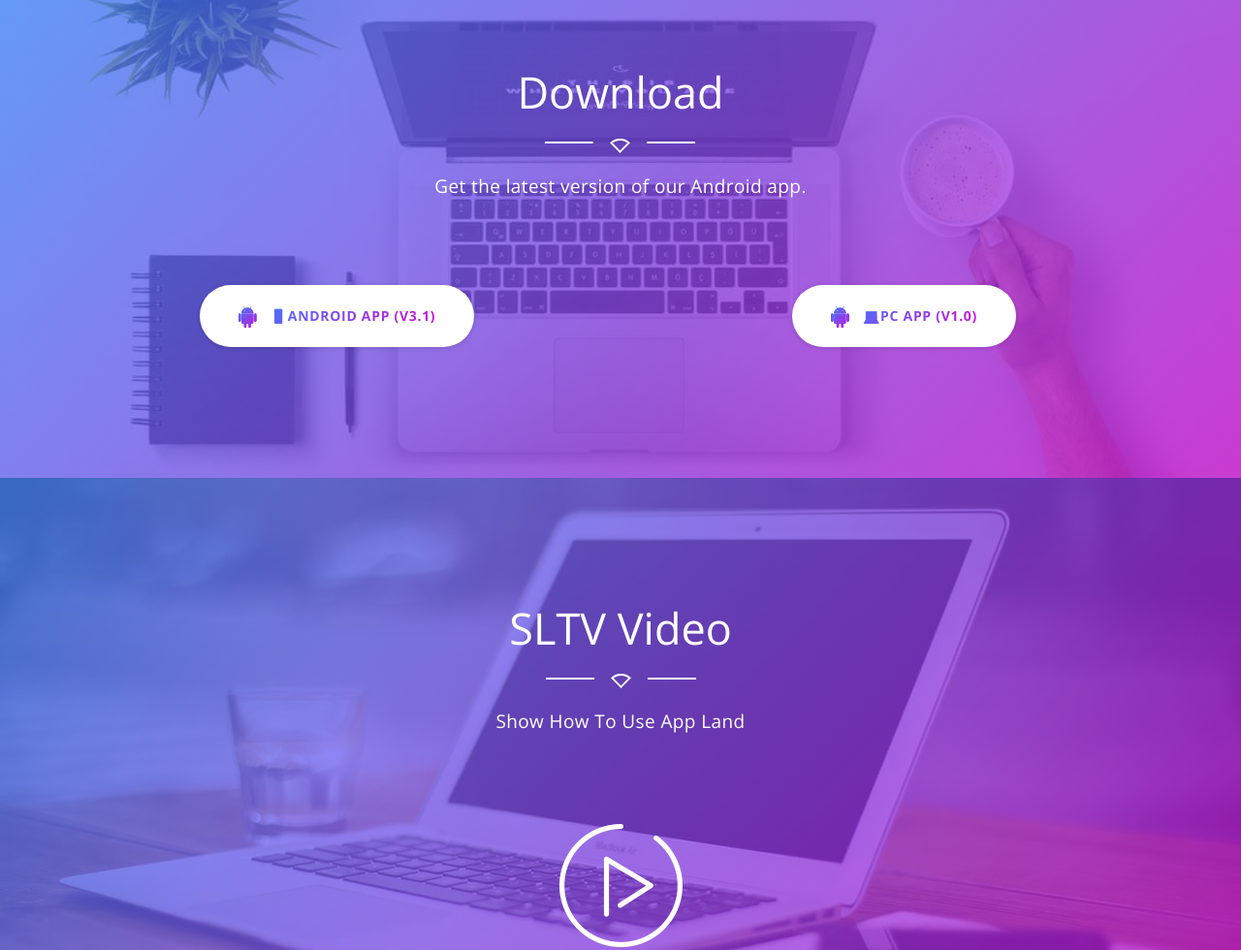
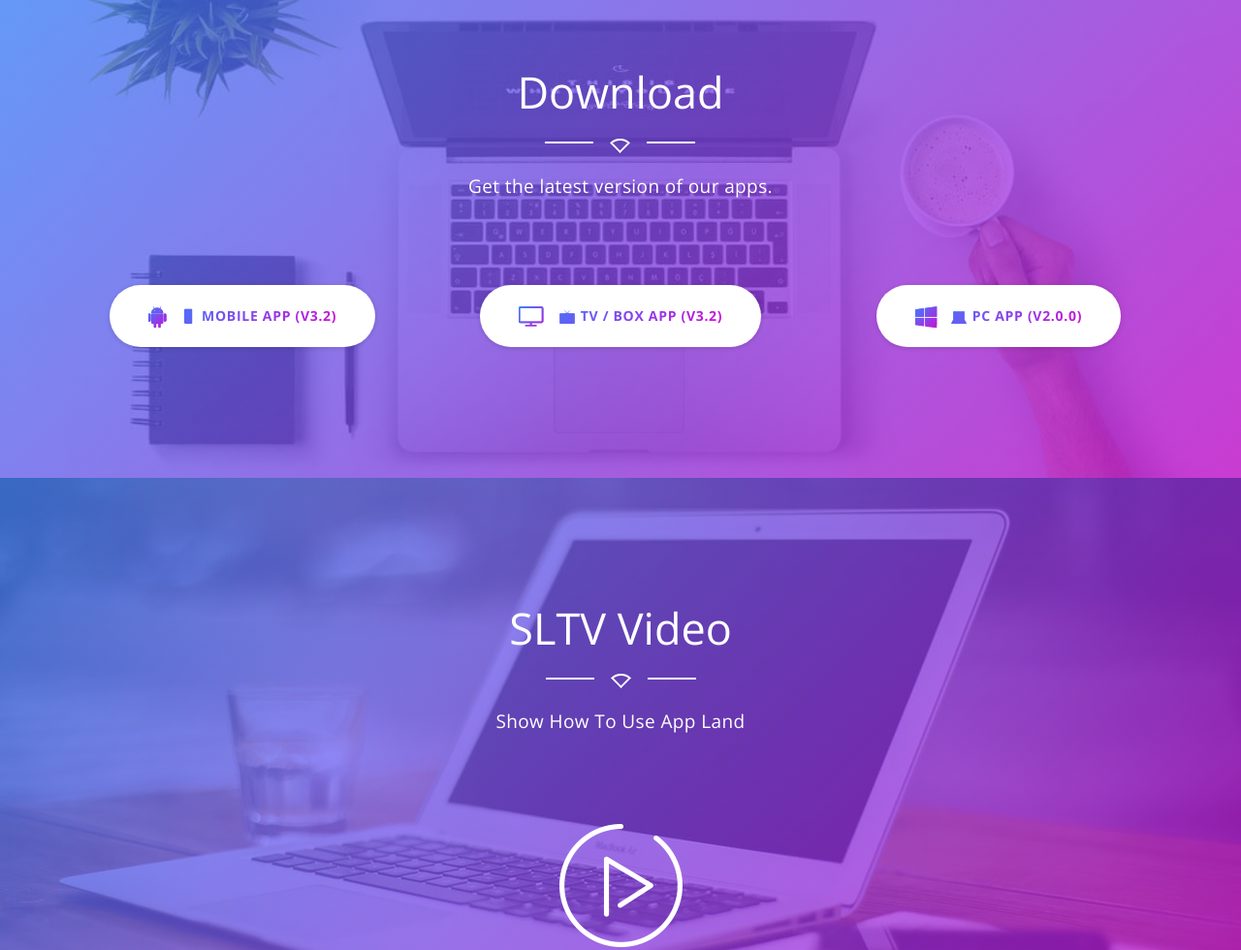
Before and after one commit to nxt-owner/SLTV-APP, a plain HTML site: page index.html in a window 1280 px wide. Shown: the part 3452-4432 px from the top of the page at 97% size. Drawn offline with nearby package versions, Linux system fonts and the light colour scheme.

Commit message:
Update index.html

```diff
--- a/index.html
+++ b/index.html
@@ -388,24 +388,41 @@
                             <span><span></span></span>
                         </h2>
                         <p>
-                            Get the latest version of our Android app.
+                            Get the latest version of our apps.
                         </p>
                     </div>
                     <div class="download-buttons">
                         <div class="row">
-                            <div class="col-sm-6">
+                            <!-- Android Button -->
+                            <div class="col-lg-4 col-md-6 mb-4">
                                 <div class="wow fadeInUp" data-wow-duration="1s" data-wow-delay="0.25s">
-                                    <a href="https://github.com/nxt-owner/SLTV-APP/releases/download/V3.1/SLTV-V3.1.apk"
-                                        class="appsLand-btn appsLand-btn-gradient appsLand-btn-larg btn-inverse">
-                                        <span><i class="fa fa-android"></i> 📱Android App (v3.1)</span>
+                                    <a href="https://github.com/nxt-owner/SLTV-APP/releases/download/V3.2/SLTV3.2-MOBILE.apk"
+                                        class="appsLand-btn appsLand-btn-gradient appsLand-btn-larg btn-inverse"
+                                        target="_blank">
+                                        <span><i class="fa fa-android"></i> 📱 Mobile App (v3.2)</span>
                                     </a>
                                 </div>
                             </div>
-                            <div class="col-sm-6">
+
+                            <!-- === TV Version === -->
+                            <div class="col-lg-4 col-md-6 mb-4">
                                 <div class="wow fadeInUp" data-wow-duration="1s" data-wow-delay="0.5s">
-                                    <a href="https://github.com/nxt-owner/SLTV-APP/releases/download/V3.1/SLTV.PC.Setup.1.0.0.exe"
-                                        class="appsLand-btn appsLand-btn-gradient appsLand-btn-larg btn-inverse">
-                                        <span><i class="fa fa-android"></i> 💻PC App (v1.0)</span>
+                                    <a href="https://github.com/nxt-owner/SLTV-APP/releases/download/V3.2/SLTV-TVBOX-TV-STICKS.apk"
+                                        class="appsLand-btn appsLand-btn-gradient appsLand-btn-larg btn-inverse"
+                                        target="_blank">
+                                        <span><i class="fa fa-tv"></i> 📺 TV / Box App (v3.2)</span>
+                                    </a>
+                                </div>
+                            </div>
+
+
+                            <!-- PC / Windows Button -->
+                            <div class="col-lg-4 col-md-6 mb-4">
+                                <div class="wow fadeInUp" data-wow-duration="1s" data-wow-delay="0.5s">
+                                    <a href="https://github.com/nxt-owner/SLTV-APP/releases/download/V3.2/SLTV.PC.Setup.2.0.0.exe"
+                                        class="appsLand-btn appsLand-btn-gradient appsLand-btn-larg btn-inverse"
+                                        target="_blank">
+                                        <span><i class="fa fa-windows"></i> 💻 PC App (v2.0.0) </span>
                                     </a>
                                 </div>
                             </div>
```
